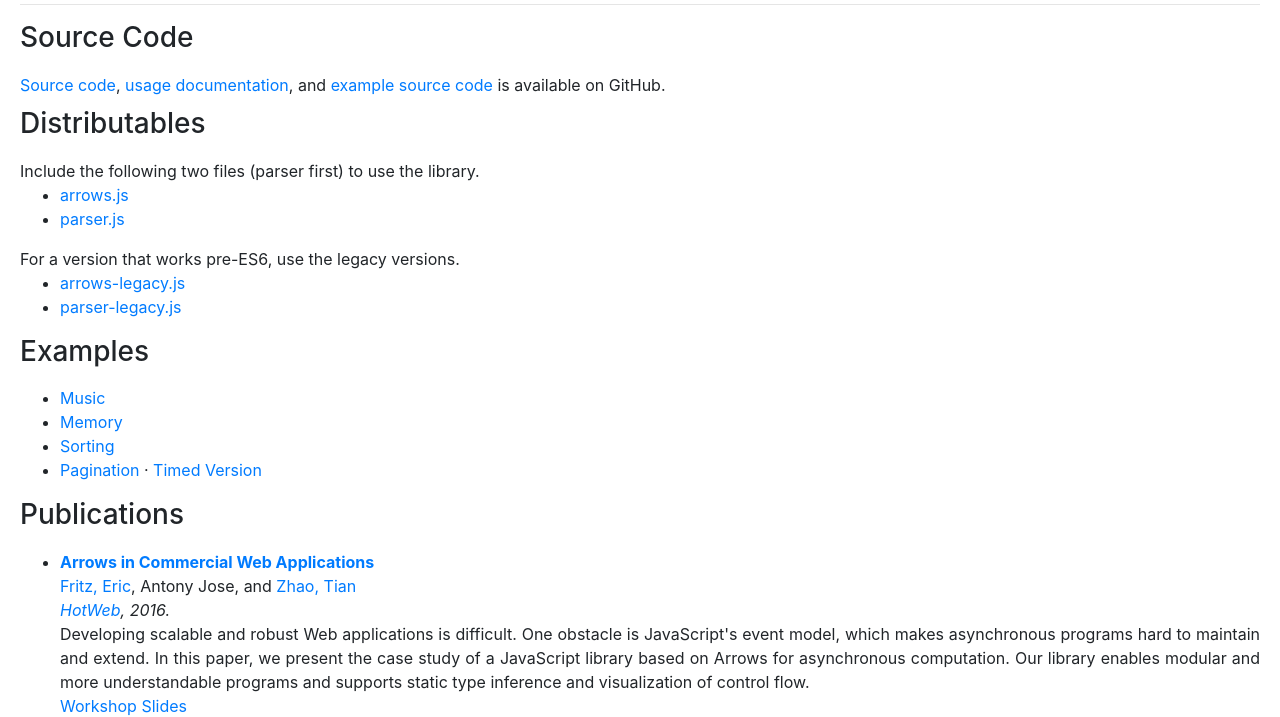
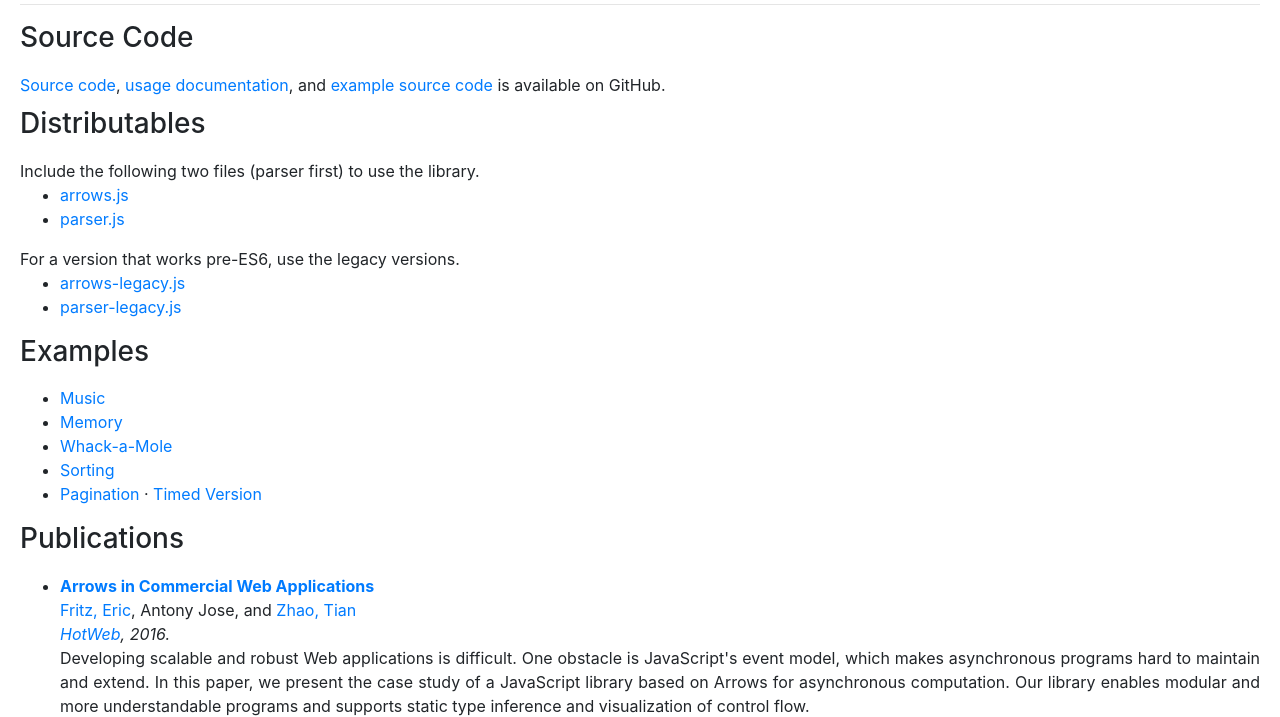
Before and after one commit to arrowsjs/arrows, a plain HTML site: page website/index.html in a window 1280 px wide. Shown: the part 90-807 px from the top of the page. Drawn offline with nearby package versions, Linux system fonts and the light colour scheme.

Commit message:
Add link to whack-a-mole.

```diff
--- a/website/index.html
+++ b/website/index.html
@@ -61,6 +61,10 @@
                 </li>
 
                 <li>
+                    <a href="javascript:void(0);" target="popup" onclick="window.open('examples/whack/index.html', 'Whack-a-Mole', 'width=500,height=425')">Whack-a-Mole</a>
+                </li>
+
+                <li>
                     <a href="javascript:void(0);" target="popup" onclick="window.open('examples/sorting/index.html', 'Sorting', 'width=300,height=200')">Sorting</a>
                 </li>
 
```
